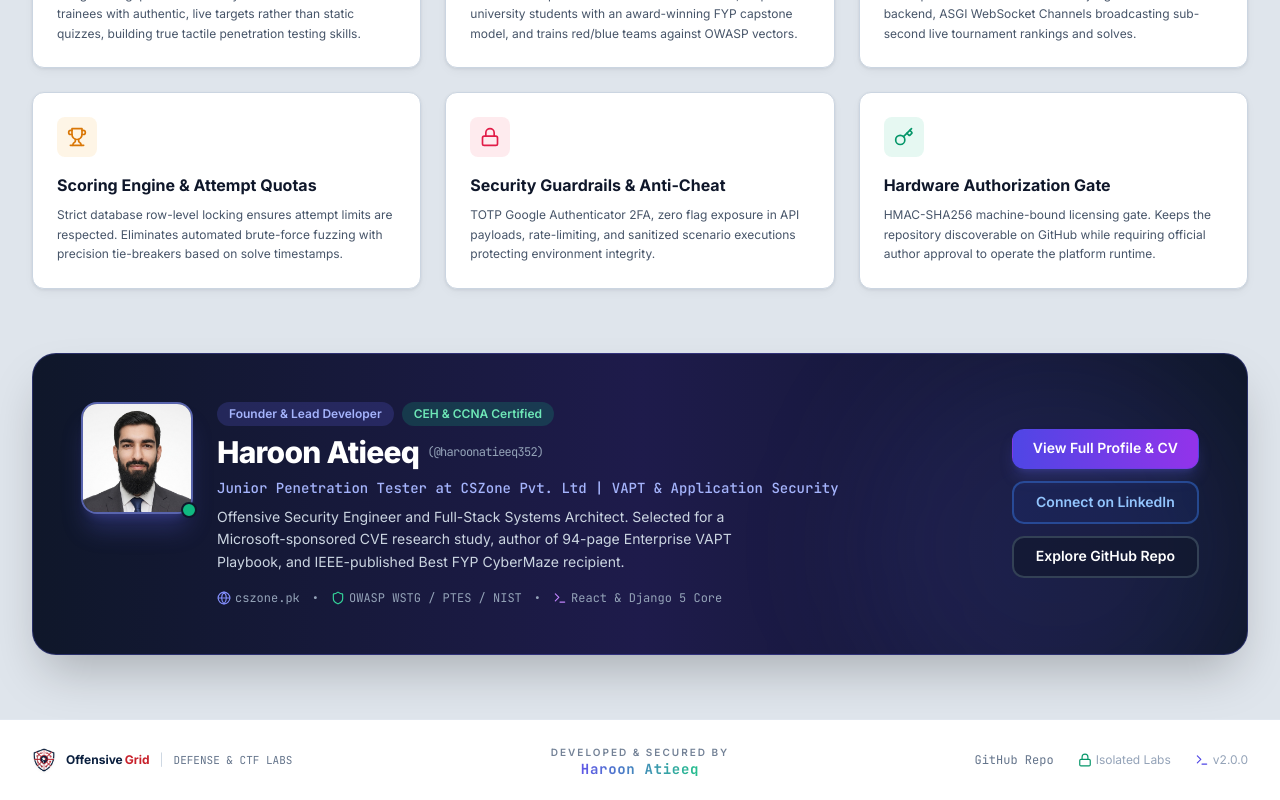
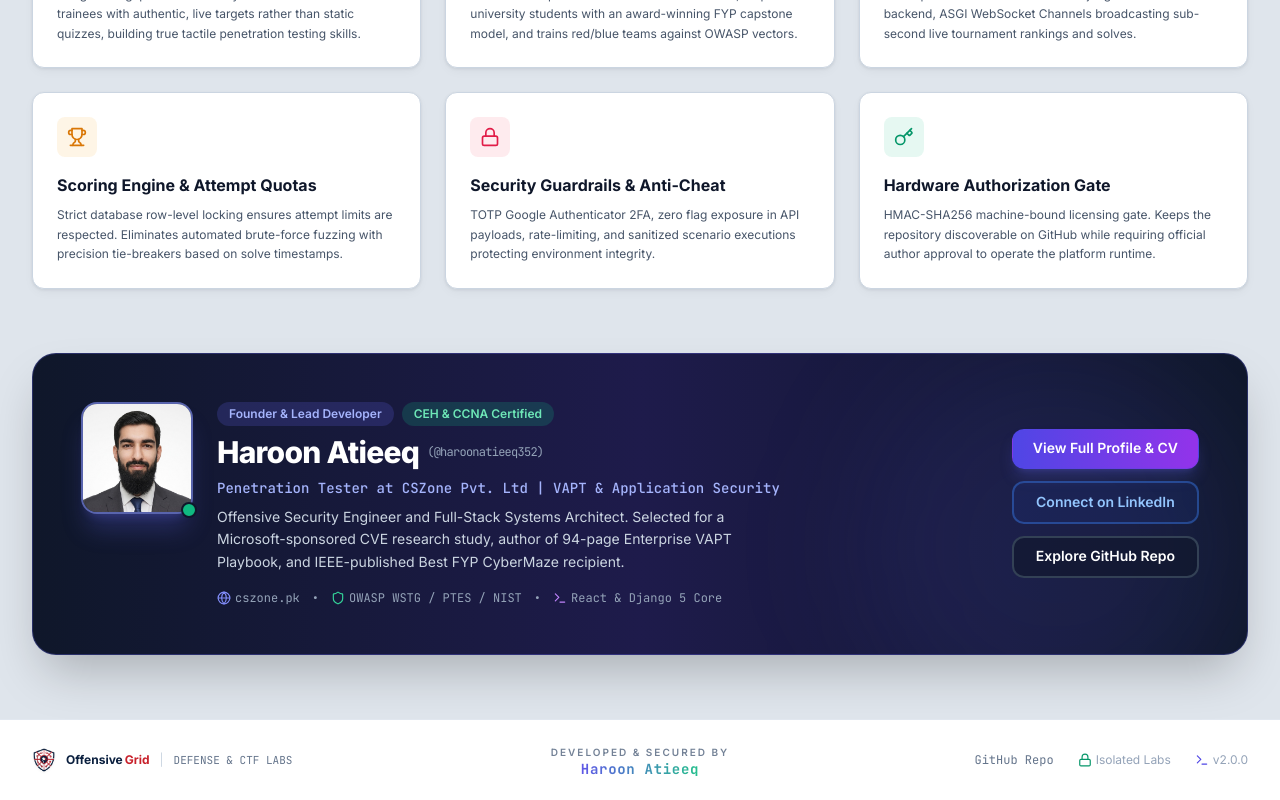
Before and after one commit to haroonatieeq352/OffensiveGrid, a React (Vite) app in the folder frontend/: page / in a window 1280 px wide. Shown: the part 2078-2878 px from the top of the page. Built offline with nearby package versions, Linux system fonts and the light colour scheme; no server answers.

Commit message:
feat(branding): update Haroon Atieeq title to Penetration Tester across platform and AI index

```diff
--- a/frontend/index.html
+++ b/frontend/index.html
@@ -209,7 +209,7 @@
           "haroon",
           "HAROON"
         ],
-        "jobTitle": "Junior Penetration Tester | VAPT & Application Security",
+        "jobTitle": "Penetration Tester | VAPT & Application Security",
         "image": "https://cszone.pk/haroon-atieeq.jpg",
         "email": "haroonatieeq6@gmail.com",
         "worksFor": {
@@ -249,7 +249,7 @@
           "https://cszone.pk"
         ],
         "url": "https://cszone.pk",
-        "description": "Haroon Atieeq (Haroon Atieeque) is a Junior Penetration Tester at CSZone Pvt. Limited and the Founder & Lead Developer of OffensiveGrid. Specialized in enterprise VAPT (OWASP WSTG, PTES, NIST SP 800-115), API security, CVSS 3.1 analysis, and CTF cyber range architecture. Recipient of Best FYP Award & published in IEEE for CyberMaze, CEH and CCNA certified, and selected for Microsoft-sponsored threat intelligence research."
+        "description": "Haroon Atieeq (Haroon Atieeque) is a Penetration Tester at CSZone Pvt. Limited and the Founder & Lead Developer of OffensiveGrid. Specialized in enterprise VAPT (OWASP WSTG, PTES, NIST SP 800-115), API security, CVSS 3.1 analysis, and CTF cyber range architecture. Recipient of Best FYP Award & published in IEEE for CyberMaze, CEH and CCNA certified, and selected for Microsoft-sponsored threat intelligence research."
       },
       {
         "@context": "https://schema.org",
--- a/frontend/src/components/common/DeveloperProfileModal.tsx
+++ b/frontend/src/components/common/DeveloperProfileModal.tsx
@@ -73,7 +73,7 @@ export const DeveloperProfileModal: React.FC<DeveloperProfileModalProps> = ({ is
               </div>
 
               <p className="text-sm font-semibold text-indigo-400 font-mono">
-                Junior Penetration Tester  |  VAPT & Application Security
+                Penetration Tester  |  VAPT & Application Security
               </p>
 
               <div className="flex flex-wrap items-center justify-center sm:justify-start gap-3 text-xs text-slate-400 pt-1">
@@ -166,7 +166,7 @@ export const DeveloperProfileModal: React.FC<DeveloperProfileModalProps> = ({ is
                   <Sparkles className="w-4 h-4 text-indigo-400" /> Professional Summary
                 </h3>
                 <p className="text-slate-300 text-xs sm:text-sm leading-relaxed">
-                  Junior Penetration Tester at <strong>CSZone Pvt. Limited</strong>, conducting comprehensive Vulnerability Assessment and Penetration Testing (VAPT) engagements for international clients. Testing workflows follow rigorous <strong>OWASP WSTG, PTES, and NIST SP 800-115</strong> methodologies, with risk findings mapped to <strong>OWASP Top 10, ISO 27001, NIST SP 800-53, and GDPR</strong>.
+                  Penetration Tester at <strong>CSZone Pvt. Limited</strong>, conducting comprehensive Vulnerability Assessment and Penetration Testing (VAPT) engagements for international clients. Testing workflows follow rigorous <strong>OWASP WSTG, PTES, and NIST SP 800-115</strong> methodologies, with risk findings mapped to <strong>OWASP Top 10, ISO 27001, NIST SP 800-53, and GDPR</strong>.
                 </p>
                 <p className="text-slate-300 text-xs sm:text-sm leading-relaxed">
                   Holds a <strong>BS in Cyber Security and Digital Forensics</strong> from The Islamia University of Bahawalpur and is <strong>CEH certified</strong>. Selected for a prestigious <strong>Microsoft-sponsored threat intelligence research study</strong> on Upwork/Lifted focused on CVE analysis. Also operates as an independent VAPT consultant delivering API and web application security assessments.
@@ -221,7 +221,7 @@ export const DeveloperProfileModal: React.FC<DeveloperProfileModalProps> = ({ is
             <div className="space-y-4 animate-in fade-in duration-150">
               {[
                 {
-                  role: 'Junior Penetration Tester',
+                  role: 'Penetration Tester',
                   company: 'CSZone Pvt. Limited',
                   date: 'Current',
                   badge: 'Active Role',
--- a/frontend/src/pages/public/LandingPage.tsx
+++ b/frontend/src/pages/public/LandingPage.tsx
@@ -251,7 +251,7 @@ export const LandingPage: React.FC = () => {
                 <div className="w-24 h-24 sm:w-28 sm:h-28 rounded-2xl overflow-hidden border-2 border-indigo-400/60 shadow-xl shadow-indigo-500/25 bg-slate-800 transition-all duration-300 group-hover:scale-105 group-hover:border-indigo-400">
                   <img
                     src="/haroon-atieeq.jpg"
-                    alt="Haroon Atieeq — Junior Penetration Tester"
+                    alt="Haroon Atieeq — Penetration Tester"
                     className="w-full h-full object-cover object-top"
                   />
                 </div>
@@ -277,7 +277,7 @@ export const LandingPage: React.FC = () => {
                 </h3>
 
                 <p className="text-xs sm:text-sm text-indigo-300 font-mono font-medium">
-                  Junior Penetration Tester at CSZone Pvt. Ltd  |  VAPT & Application Security
+                  Penetration Tester at CSZone Pvt. Ltd  |  VAPT & Application Security
                 </p>
 
                 <p className="text-sm text-slate-300 max-w-xl leading-relaxed">
```
Also changed, not shown: frontend/public/llms-full.txt, frontend/public/llms.txt, 1 other file (tests, documents, lock files or other folders).
